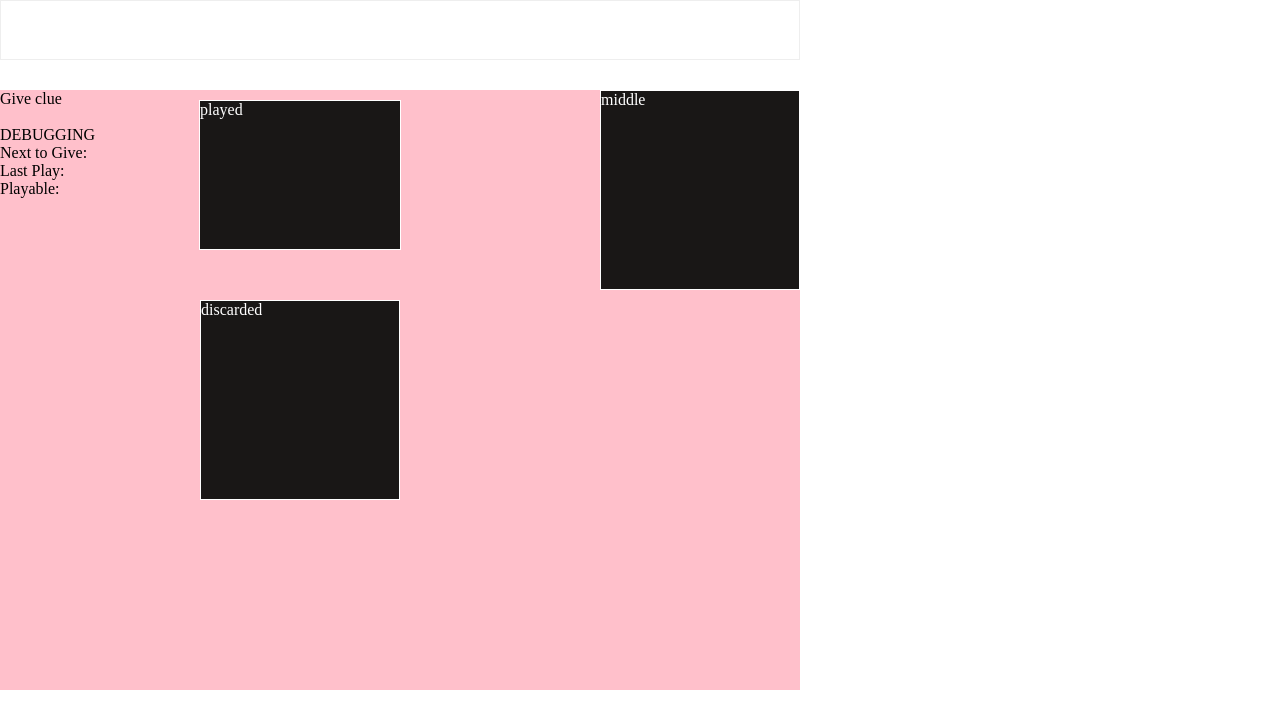
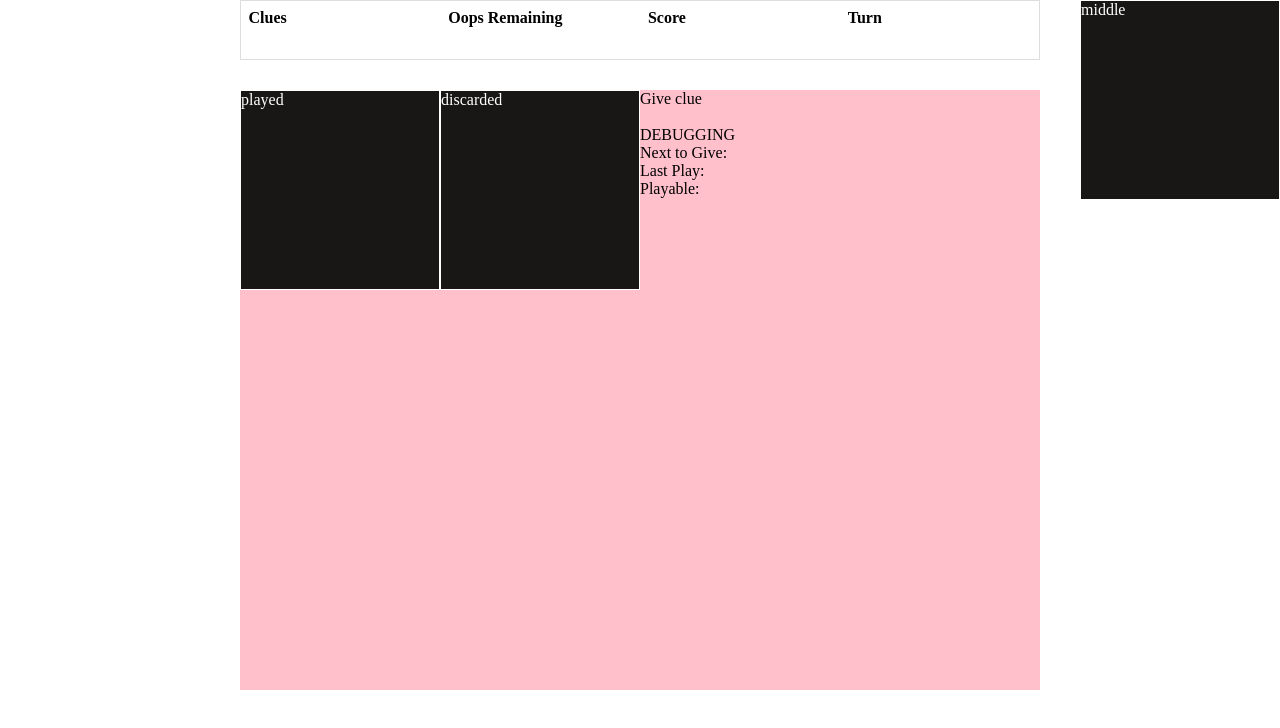
Before and after one commit to vortic/hanabi, a plain HTML site: page public_html/index.html in a window 1280 px wide. Drawn offline with nearby package versions, Linux system fonts and the light colour scheme; files that its build step writes are made by us from their sources.

Commit message:
Scoreboard and other scss changes

```diff
--- a/public_html/index.html
+++ b/public_html/index.html
@@ -7,27 +7,44 @@
         <meta name="viewport" content="width=device-width, initial-scale=1.0">
     </head>
     <body>
-        <div class="scoreboard">
+        <div class="scoreboard info">
+            <div class="scoreboard-item">
+                <h4>Clues</h4>
+                <div id="clues"></div>
+            </div>
+            <div class="scoreboard-item">
+                <h4>Oops Remaining</h4>
+                <div id="oops"></div>
+            </div>
+            <div class="scoreboard-item">
+                <h4>Score</h4>
+                <div id="score"></div>
+            </div>
+            <div class="scoreboard-item">
+                <h4>Turn</h4>
+                <div id="current-player"></div>
+            </div>
         </div>
 
         <div id="board">
             <div id ="players"></div>
-            <div id="middle" class="hand middle">
-                <div>middle</div>
+
+            <div class="playing-field">
+                <div id="played" class="hand played">
+                    <div>played</div>
+                </div>
+                <div id="discarded" class="hand discarded">
+                    <div>discarded</div>
+                </div>
             </div>
-            <div id="played" class="hand played">
-                <div>played</div>
-            </div>
-            <div id="discarded" class="hand discarded">
-                <div>discarded</div>
-            </div>
-            <div id="info">
+            <!-- <div id="info">
                 <div id="current-player"></div>
                 <div id="score"></div>
                 <div id="clues"></div>
                 <div id="oops"></div>
-            </div>
+            </div> -->
             <div id="clue" class="action">Give clue</div>
+
             <!--for debugging-->
             <div></div>
             <br>
@@ -45,6 +62,11 @@
                 <span id="valid"></span>
             </div>
         </div><!-- board -->
+
+        <div id="middle" class="hand middle">
+            <div>middle</div>
+        </div>
+
         <script type="text/javascript" data-main="js/hanabi.js" src="require.js"></script>
     </body>
 </html>
--- a/public_html/scss/hanabi.scss
+++ b/public_html/scss/hanabi.scss
@@ -1,17 +1,20 @@
 //Typography
 $body-font-size:    16px;
 $body-line-height:  1.5;
+//Colors
+$gray: #dddddd;
 //Content
 $board-width:       800px;
 $tile-bg-color:     #191716;
+$border:            1px solid $gray;
 $spacing:           30px;
 
-//Colors
-$gray: #eeeeee;
-
+// Reset styles
+body, h1, h2, h3, h4, h5, h6 {
+    margin: 0;
+}
 
 body {
-    margin: 0;
     font-size: $body-font-size;
 }
 
@@ -33,14 +36,28 @@ body {
 .scoreboard {
     width: $board-width;
     height: 60px;
+    padding: $spacing / 4;
+    margin: 0 auto;
     margin-bottom: $spacing;
-    border: 1px solid $gray;
+    border: $border;
     box-sizing: border-box;
+}
+
+.scoreboard-item {
+    width: 20%;
+    margin-right: 5%;
+    display: inline-block;
+    overflow: hidden;
+
+    &:last-child {
+        margin-right: 0;
+    }
 }
 
 #board {
     width: $board-width;
     height: 600px;
+    margin: 0 auto;
     background-color: pink;
 }
 
@@ -48,11 +65,17 @@ body {
     display: inline-block;
 }
 
+// Played and discared tiles go here
+.playing-field {
+    width: 50%;
+    height: auto;
+    background-color: $tile-bg-color;
+}
+
 .hand {
     width: 198px;
     height: 48px;
     background-color: $tile-bg-color;
-    position: absolute;
     color: white;
     border: 1px solid white;
 
@@ -75,15 +98,21 @@ body {
     }
 
     &.middle {
-        left: 600px;
+        position: fixed;
+        right: 0;
+        top: 0;
         height: 198px;
     }
 
+    &.played, &.discarded {
+        width: 50%;
+        height: 200px;
+        float: left;
+        box-sizing: border-box;
+    }
+
     &.played {
-        top: 100px;
-        left: 199px;
-        width: 200px;
-        height: 148px;
+        //height: 148px;
 
         .pile {
             width: 100px;
@@ -92,15 +121,14 @@ body {
     }
 
     &.discarded {
-        top: 300px;
-        left: 200px;
-        height: 198px;
+        //height: 148px;
     }
 }
 
 .tile {
     float: left;
     width: 40px;
+    border-right: $border;
 
     &.played {
         width: 20px;
@@ -117,3 +145,7 @@ body {
     height: 36px;
     overflow: auto;
 }
+
+.right {
+    float: right;
+}
```
Also changed, not shown: src/Typescript/Util.ts (+4 -4 lines), src/Typescript/hanabi.ts (+4 -5 lines).
